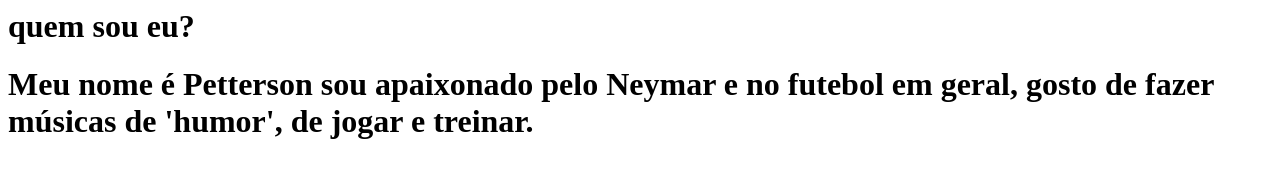
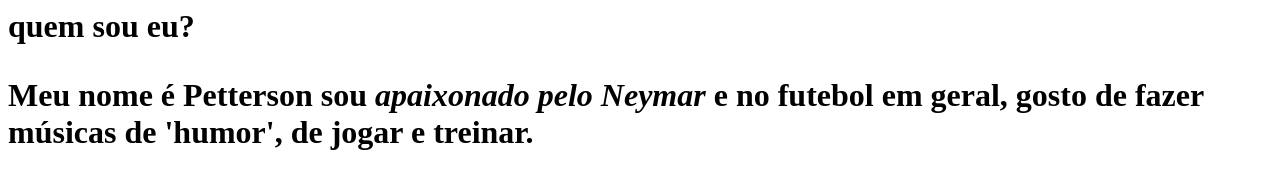
Before and after one commit to 3ouhadnskj/neymar.HTML, a plain HTML site: page neymar.index.html in a window 1280 px wide. Drawn offline with Linux system fonts and the light colour scheme.

Commit message:
Add files via upload

```diff
--- a/neymar.index.html
+++ b/neymar.index.html
@@ -8,7 +8,6 @@
     <body>
     <h1> <strong> quem sou eu? </strong>
     <h1>
-    <p1> Meu nome é Petterson sou apaixonado pelo Neymar e no futebol em geral, gosto de fazer músicas de 'humor', de jogar e treinar.
-    </p1>
+    <p> Meu nome é Petterson sou <strong><em> apaixonado pelo Neymar <strong></em> e no futebol em geral, gosto de fazer músicas de 'humor', de jogar e treinar. </p>
     </body>
 </html>
```
